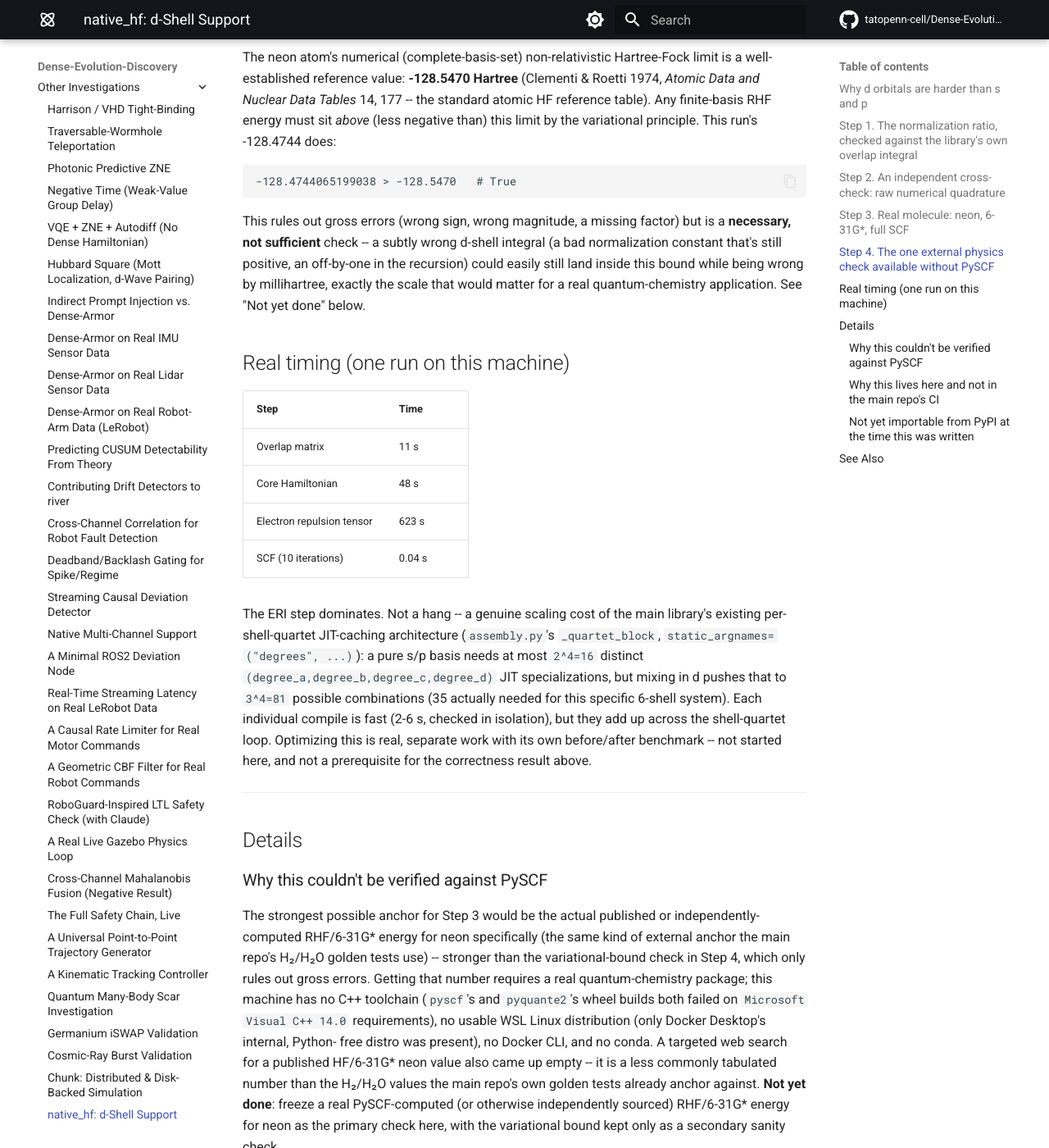
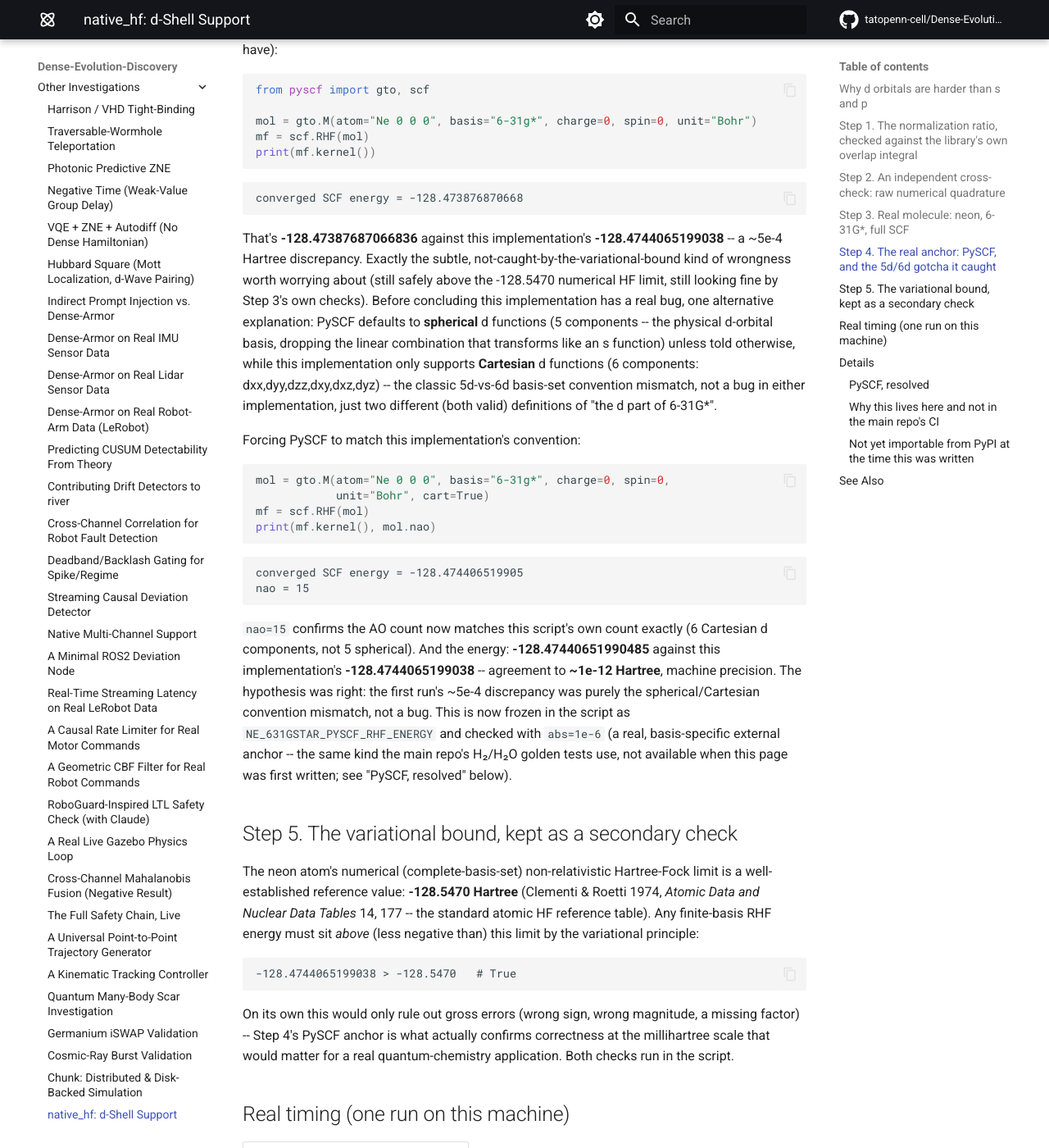
Before and after one commit to tatopenn-cell/Dense-Evolution-Discovery, an MkDocs documentation site: the page built from docs/native_hf_d_shell_experiment.md, in a window 1280 px wide and 1400 px high, scrolled down 2798 px. Shown: the whole window at 82% size. Built offline with MkDocs 1.6.1 and Material for MkDocs 9.7.7, drawn with Linux system fonts in a browser that asks for light colours; comment, search, counter and statistics services are not loaded; some of the changed text lies outside the part shown.

Commit message:
Freeze the real PySCF RHF/6-31G* anchor for the neon d-shell experiment
Ran on Google Colab (this machine has no C++ toolchain): PySCF's default
(spherical d functions) gave -128.47387687066836, a ~5e-4 Hartree
discrepancy from this implementation's -128.4744065199038 -- looked
exactly like the subtle-bug pattern worth worrying about. Forcing
cart=True (PySCF's Cartesian-d mode, matching this implementation's only
supported convention) gave -128.47440651990485 and nao=15, matching this
script's own AO count -- agreement to ~1e-12 Hartree. The first run's
discrepancy was a spherical/Cartesian-d basis-set convention mismatch,
not a bug.

Frozen as NE_631GSTAR_PYSCF_RHF_ENERGY, checked at abs=1e-6, replacing
the variational-bound-only check as the primary correctness anchor (the
variational bound stays as a secondary check).

````diff
--- a/docs/native_hf_d_shell_experiment.md
+++ b/docs/native_hf_d_shell_experiment.md
@@ -105,25 +105,79 @@ this run:
 | SCF converged | yes, 10 iterations |
 | Total energy | **-128.4744065199038 Hartree** |
 
-## Step 4. The one external physics check available without PySCF
+## Step 4. The real anchor: PySCF, and the 5d/6d gotcha it caught
+
+Run on Google Colab (`!pip install pyscf --quiet`, a real C++ toolchain
+this machine doesn't have):
+
+```python
+from pyscf import gto, scf
+
+mol = gto.M(atom="Ne 0 0 0", basis="6-31g*", charge=0, spin=0, unit="Bohr")
+mf = scf.RHF(mol)
+print(mf.kernel())
+```
+
+```
+converged SCF energy = -128.473876870668
+```
+
+That's **-128.47387687066836** against this implementation's
+**-128.4744065199038** -- a ~5e-4 Hartree discrepancy. Exactly the
+subtle, not-caught-by-the-variational-bound kind of wrongness worth
+worrying about (still safely above the -128.5470 numerical HF limit,
+still looking fine by Step 3's own checks). Before concluding this
+implementation has a real bug, one alternative explanation: PySCF
+defaults to **spherical** d functions (5 components -- the physical
+d-orbital basis, dropping the linear combination that transforms like an
+s function) unless told otherwise, while this implementation only
+supports **Cartesian** d functions (6 components: dxx,dyy,dzz,dxy,dxz,dyz)
+-- the classic 5d-vs-6d basis-set convention mismatch, not a bug in
+either implementation, just two different (both valid) definitions of
+"the d part of 6-31G*".
+
+Forcing PySCF to match this implementation's convention:
+
+```python
+mol = gto.M(atom="Ne 0 0 0", basis="6-31g*", charge=0, spin=0,
+            unit="Bohr", cart=True)
+mf = scf.RHF(mol)
+print(mf.kernel(), mol.nao)
+```
+
+```
+converged SCF energy = -128.474406519905
+nao = 15
+```
+
+`nao=15` confirms the AO count now matches this script's own count
+exactly (6 Cartesian d components, not 5 spherical). And the energy:
+**-128.47440651990485** against this implementation's
+**-128.4744065199038** -- agreement to **~1e-12 Hartree**, machine
+precision. The hypothesis was right: the first run's ~5e-4 discrepancy
+was purely the spherical/Cartesian convention mismatch, not a bug. This
+is now frozen in the script as `NE_631GSTAR_PYSCF_RHF_ENERGY` and
+checked with `abs=1e-6` (a real, basis-specific external anchor -- the
+same kind the main repo's H₂/H₂O golden tests use, not available when
+this page was first written; see "PySCF, resolved" below).
+
+## Step 5. The variational bound, kept as a secondary check
 
 The neon atom's numerical (complete-basis-set) non-relativistic
 Hartree-Fock limit is a well-established reference value: **-128.5470
 Hartree** (Clementi & Roetti 1974, *Atomic Data and Nuclear Data Tables*
 14, 177 -- the standard atomic HF reference table). Any finite-basis RHF
 energy must sit *above* (less negative than) this limit by the
-variational principle. This run's -128.4744 does:
+variational principle:
 
 ```
 -128.4744065199038 > -128.5470   # True
 ```
 
-This rules out gross errors (wrong sign, wrong magnitude, a missing
-factor) but is a **necessary, not sufficient** check -- a subtly wrong
-d-shell integral (a bad normalization constant that's still positive, an
-off-by-one in the recursion) could easily still land inside this bound
-while being wrong by millihartree, exactly the scale that would matter
-for a real quantum-chemistry application. See "Not yet done" below.
+On its own this would only rule out gross errors (wrong sign, wrong
+magnitude, a missing factor) -- Step 4's PySCF anchor is what actually
+confirms correctness at the millihartree scale that would matter for a
+real quantum-chemistry application. Both checks run in the script.
 
 ## Real timing (one run on this machine)
 
@@ -150,23 +204,17 @@ correctness result above.
 
 ## Details
 
-### Why this couldn't be verified against PySCF
+### PySCF, resolved
 
-The strongest possible anchor for Step 3 would be the actual published or
-independently-computed RHF/6-31G* energy for neon specifically (the same
-kind of external anchor the main repo's H₂/H₂O golden tests use) --
-stronger than the variational-bound check in Step 4, which only rules
-out gross errors. Getting that number requires a real quantum-chemistry
-package; this machine has no C++ toolchain (`pyscf`'s and `pyquante2`'s
+This machine itself has no C++ toolchain (`pyscf`'s and `pyquante2`'s
 wheel builds both failed on `Microsoft Visual C++ 14.0` requirements), no
 usable WSL Linux distribution (only Docker Desktop's internal, Python-
-free distro was present), no Docker CLI, and no conda. A targeted web
-search for a published HF/6-31G* neon value also came up empty -- it is
-a less commonly tabulated number than the H₂/H₂O values the main repo's
-own golden tests already anchor against. **Not yet done**: freeze a real
-PySCF-computed (or otherwise independently sourced) RHF/6-31G* energy
-for neon as the primary check here, with the variational bound kept only
-as a secondary sanity check.
+free distro was present), no Docker CLI, and no conda -- a targeted web
+search for a published HF/6-31G* neon value also came up empty (it is a
+less commonly tabulated number than the H₂/H₂O values the main repo's
+own golden tests already anchor against). Google Colab has a real C++
+toolchain and installs `pyscf` in seconds, which is where Step 4's two
+runs above were actually produced.
 
 ### Why this lives here and not in the main repo's CI
 
````
Also changed, not shown: README.md (+1 -1 lines), 1 other file.
